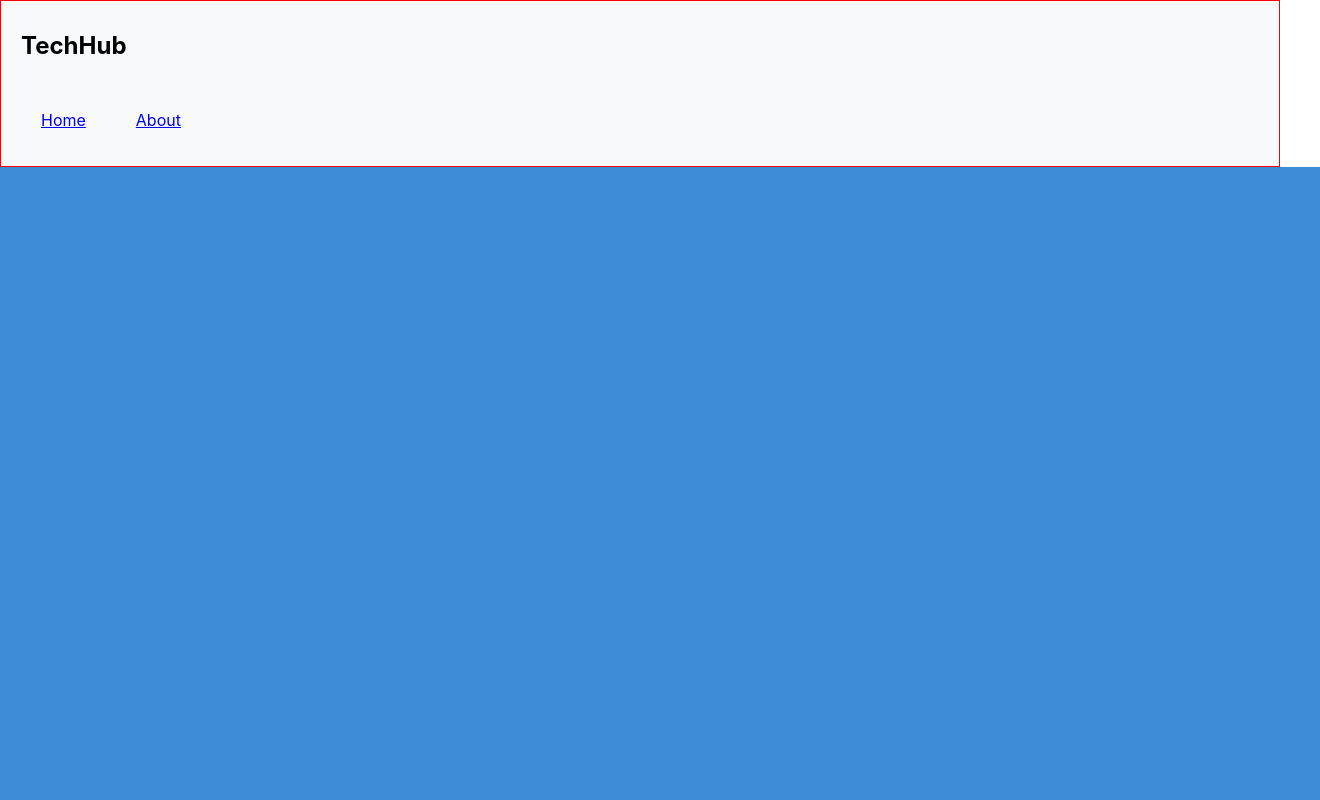
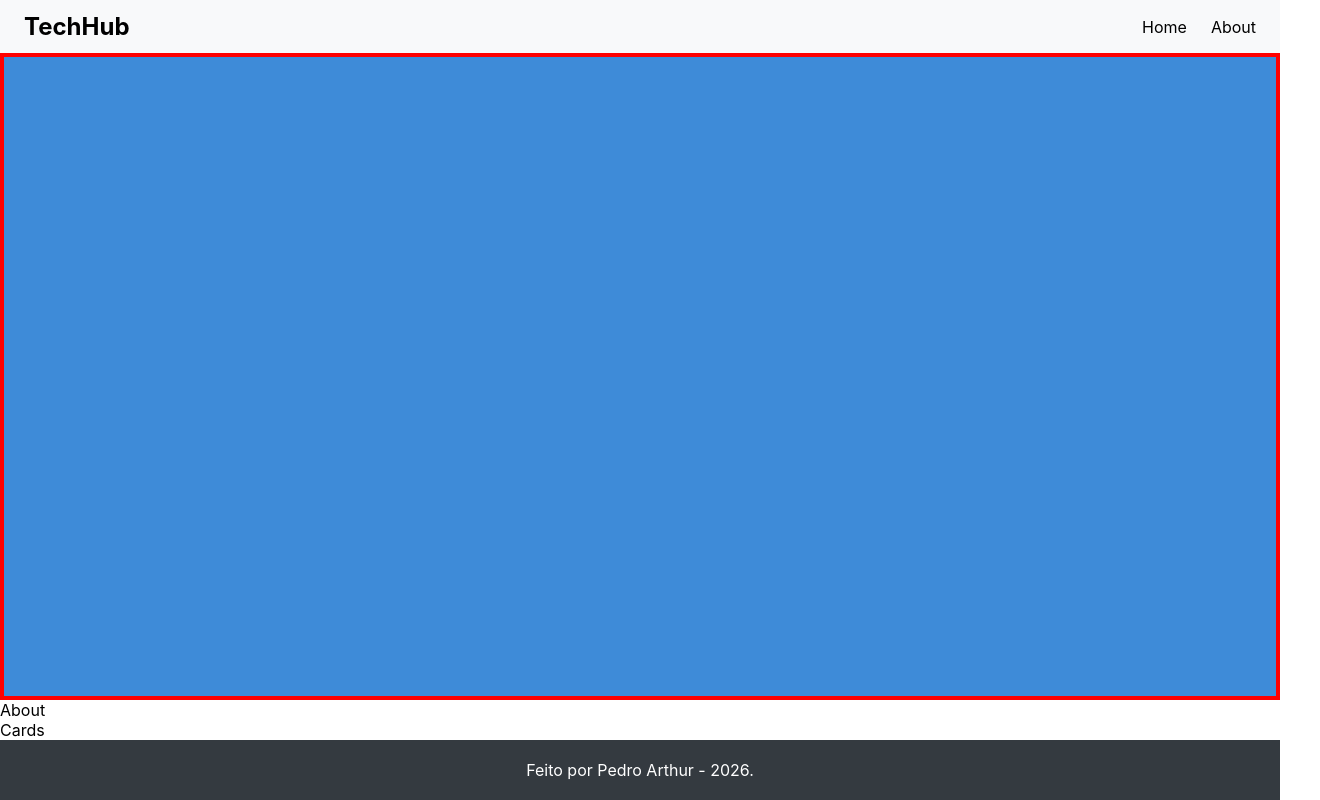
Before and after one commit to pedroarthurfsouza-cpu/TechHub-React-SPA-, a React (Create React App) app: page / in a window 1280 px wide. Shown: the top 800 px of the page, 1320 px wide, since content can reach past the window. Built offline with nearby package versions, Linux system fonts and the light colour scheme.

Commit message:
Primeiros Passos

```diff
--- a/src/App.js
+++ b/src/App.js
@@ -4,10 +4,11 @@ import Footer from './components/Footer/Footer'
 import Cards from './components/Cards/Cards'
 import About from './pages/About/About'
 import Home from './pages/Home/Home'
+import styles from './App.module.css'
 
 function App() {
   return (
-    <div>
+    <div className={styles.app}>
 
       <Navbar />
       <Home />
--- /dev/null
+++ b/src/App.module.css
@@ -0,0 +1,5 @@
+.app {
+  display: flex;
+  flex-direction: column;
+  min-height: 100vh;
+}
--- a/src/components/Footer/Footer.js
+++ b/src/components/Footer/Footer.js
@@ -1,8 +1,11 @@
 import React from 'react'
+import styles from './Footer.module.css'
 
 function Footer() {
     return (
-        <div>Footer</div>
+        <div className={styles.footer}>
+            <p>Feito por Pedro Arthur - 2026.</p>
+        </div>
     )
 }
 
--- a/src/components/Footer/Footer.module.css
+++ b/src/components/Footer/Footer.module.css
@@ -0,0 +1,11 @@
+.footer {
+    box-sizing: border-box;
+    background-color: #343a40;
+    color: white;
+    text-align: center;
+    padding: 20px;
+}
+
+.footer p {
+    margin: 0;
+}
--- a/src/components/Navbar/Navbar.js
+++ b/src/components/Navbar/Navbar.js
@@ -4,7 +4,6 @@ import styles from './Navbar.module.css'
 
 function Navbar() {
     return (
-        <div>
         <nav className={styles.navbar}>
             <h1>TechHub</h1>
             <ul>
@@ -12,7 +11,6 @@ function Navbar() {
                 <li><Link to="/about">About</Link></li>
             </ul>
         </nav>
-        </div>
     )
 }
 
--- a/src/components/Navbar/Navbar.module.css
+++ b/src/components/Navbar/Navbar.module.css
@@ -1,25 +1,30 @@
 .navbar {
-    border: 1px solid red;
+    box-sizing: border-box;
     background-color: #f8f9fa;
-
+    display: flex;
+    align-items: center;
+    justify-content: space-between;
+    padding: 12px 24px;
 }
 
 .navbar h1 {
-    padding: 10px;
-    padding-left: 20px;
+    margin: 0;
 }
 
 .navbar ul {
-
     list-style-type: none;
     display: flex;
-    gap: 20px;
-    padding: 10px;
-    padding-left: 20px;
+    align-items: center;
+    gap: 24px;
+    padding: 0;
+    margin: 0;
 }
 
 .navbar ul li {
-    display: inline;
-    padding: 10px;
-    padding-left: 20px;
+    padding: 0;
 }
+
+.navbar a {
+    color: inherit;
+    text-decoration: none;
+}
--- a/src/pages/Home/Home.js
+++ b/src/pages/Home/Home.js
@@ -3,13 +3,7 @@ import styles from './Home.module.css'
 
 function Home() {
     return (
-        <div className={styles.home}>
-            <container>
-
-            </container>
-
-
-        </div>
+        <main className={styles.home} />
     )
 }
 
--- a/src/pages/Home/Home.module.css
+++ b/src/pages/Home/Home.module.css
@@ -1,12 +1,12 @@
-.home container {
+.home {
+    box-sizing: border-box;
     display: flex;
     flex-direction: column;
     align-items: center;
     justify-content: center;
     gap: 20px;
     padding: 20px;
-
     background-color: #3e8bd8;
-    width: 100vw;
-    height: 100vh;
+    border: 4px solid red;
+    flex: 1;
 }
```
Lines whose indentation alone changed are shown as unchanged.
